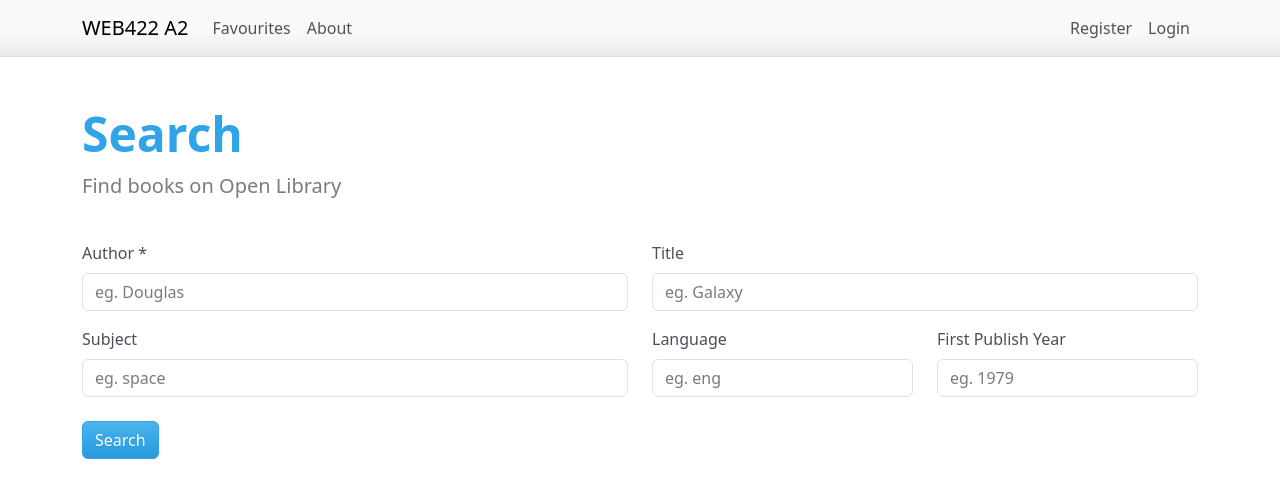
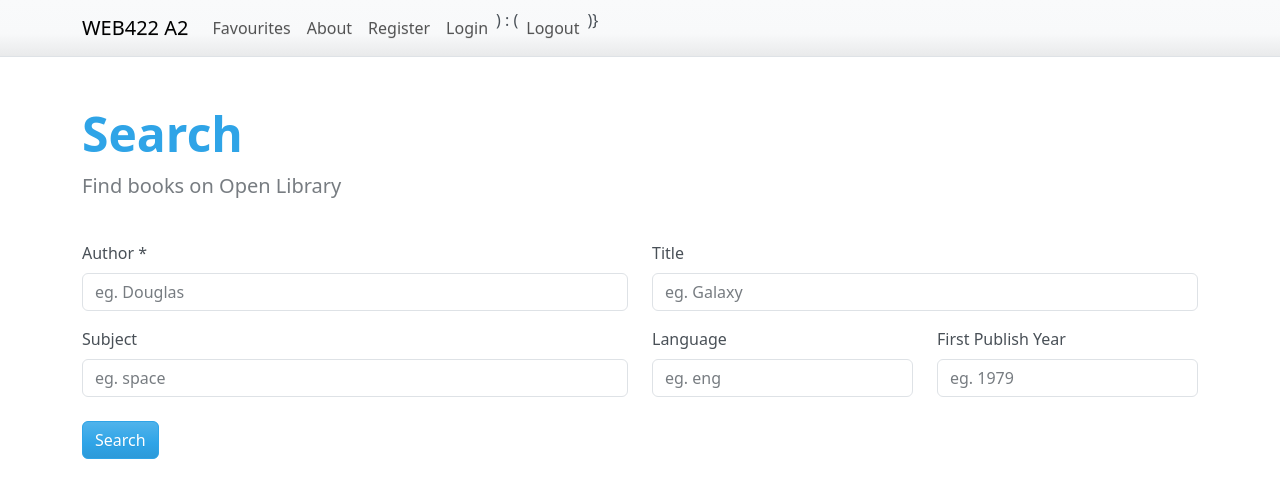
Before and after one commit to abagheri14/web422-a2-books-app, a Next.js app: page / in a window 1280 px wide. Shown: the top 498 px of the page. Built offline with nearby package versions, Linux system fonts and the light colour scheme.

Commit message:
Update MainNav.js

```diff
--- a/components/MainNav.js
+++ b/components/MainNav.js
@@ -20,14 +20,8 @@ export default function MainNav() {
           <Nav className="me-auto">
             <Nav.Link as={Link} href="/favourites">Favourites</Nav.Link>
             <Nav.Link as={Link} href="/about">About</Nav.Link>
-          </Nav>
-
-          <Nav>
-            {!isAuthenticated() ? (
-              <>
-                <Nav.Link as={Link} href="/register">Register</Nav.Link>
-                <Nav.Link as={Link} href="/login">Login</Nav.Link>
-              </>
+            <Nav.Link as={Link} href="/register">Register</Nav.Link>
+            <Nav.Link as={Link} href="/login">Login</Nav.Link>
             ) : (
               <Nav.Link onClick={handleLogout}>Logout</Nav.Link>
             )}
```
